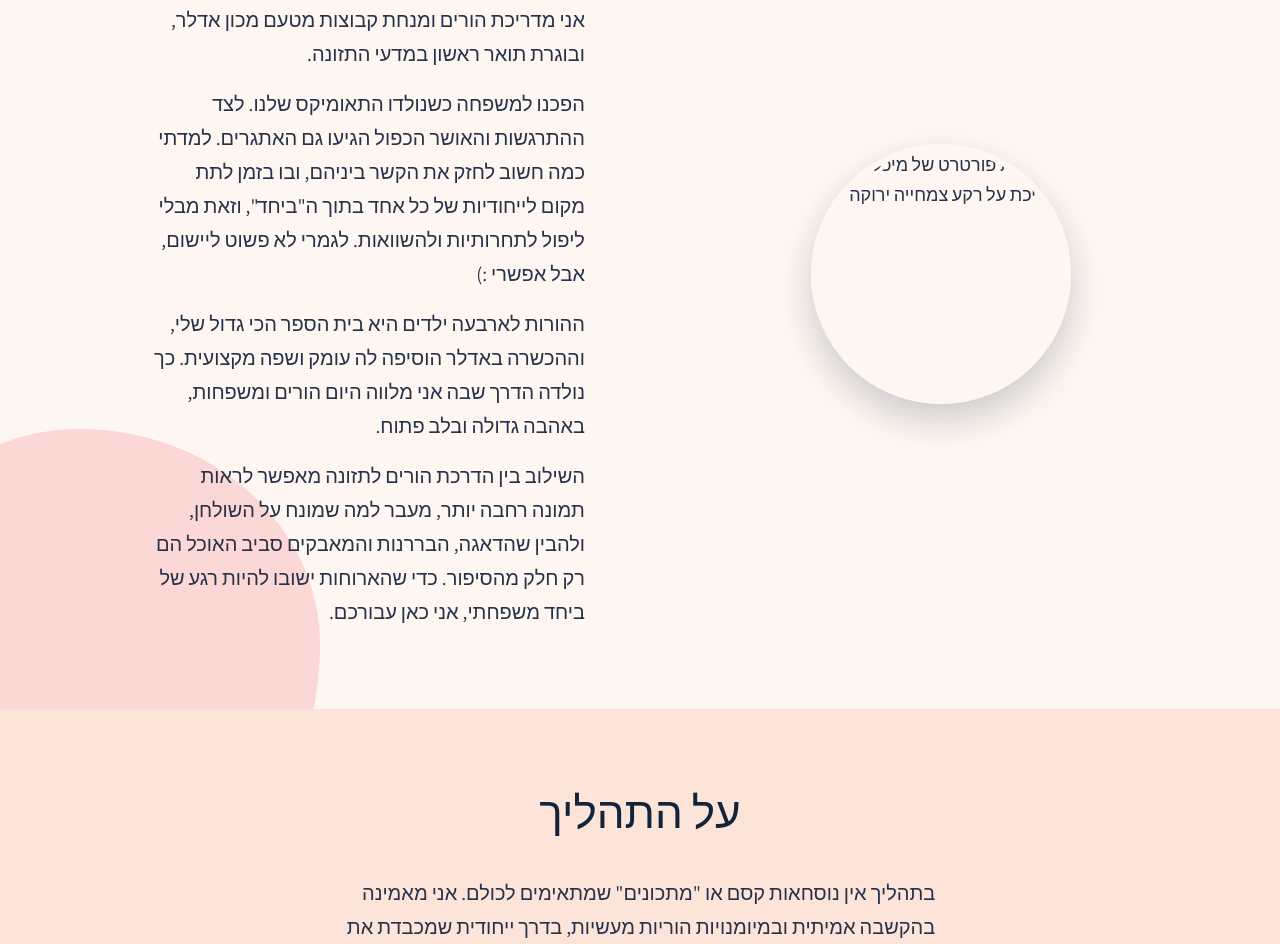
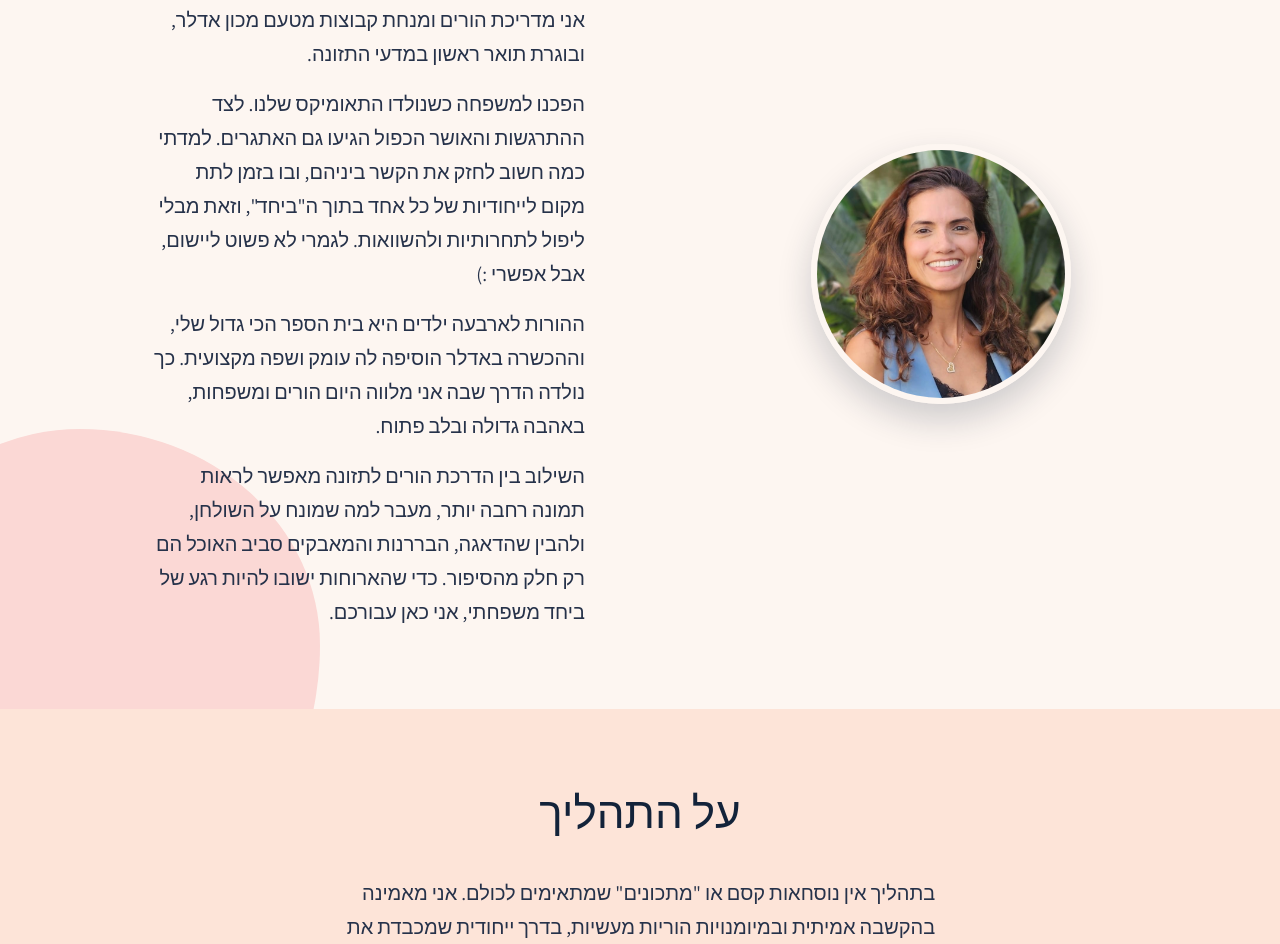
Before and after one commit to michalevtz-byte/LandingPage, a plain HTML site: page index.html in a window 1280 px wide. Shown: the part 1116-2060 px from the top of the page. Drawn offline with Linux system fonts and the light colour scheme.

Commit message:
Add files via upload

```diff
--- a/index.html
+++ b/index.html
@@ -276,7 +276,7 @@
     <h2 class="section-title" id="about-title">נעים מאוד, אני מיכל.</h2>
     <div class="grid2">
       <div class="photo-wrap">
-        <img src="PHOTO_SRC_PLACEHOLDER" alt="תמונת פורטרט של מיכל צבר מחייכת על רקע צמחייה ירוקה">
+        <img src="Michal-Portrait.jpeg" alt="תמונת פורטרט של מיכל צבר מחייכת על רקע צמחייה ירוקה">
       </div>
       <div>
         <p>נשואה לרועי ואמא לארבעה ילדים: איתמר, תהל, לידור ועומר.</p>
```
